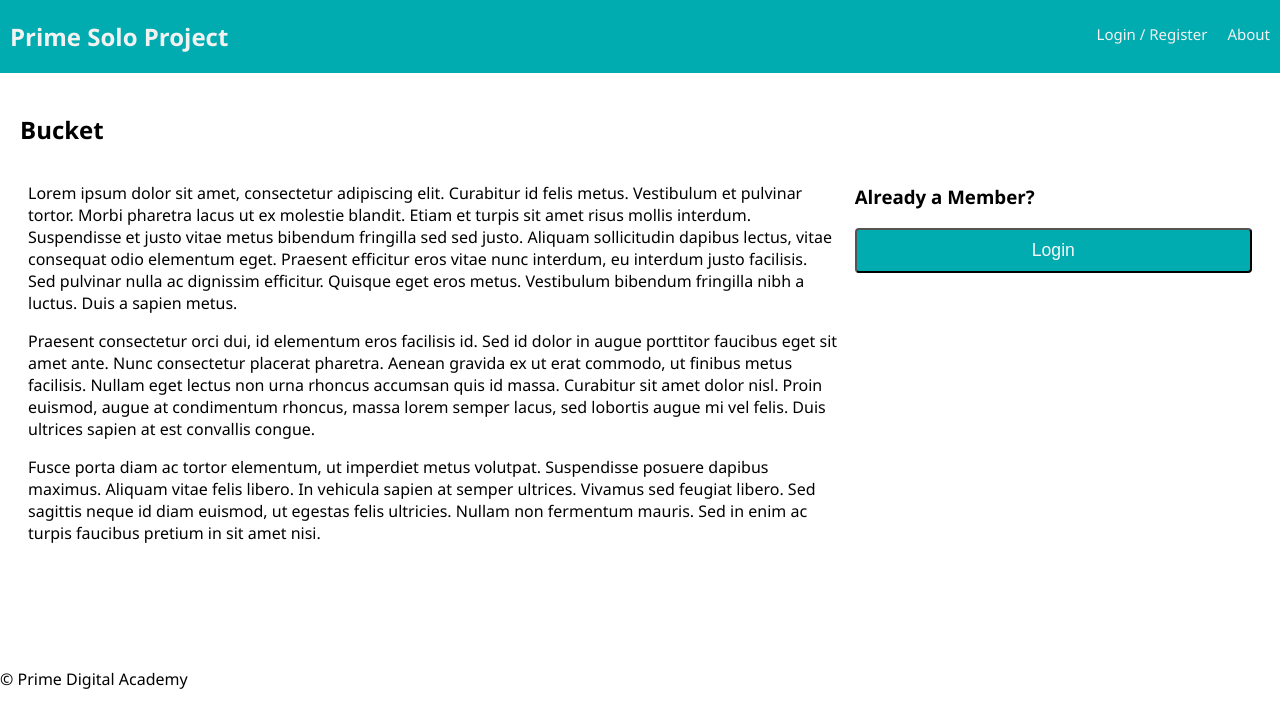
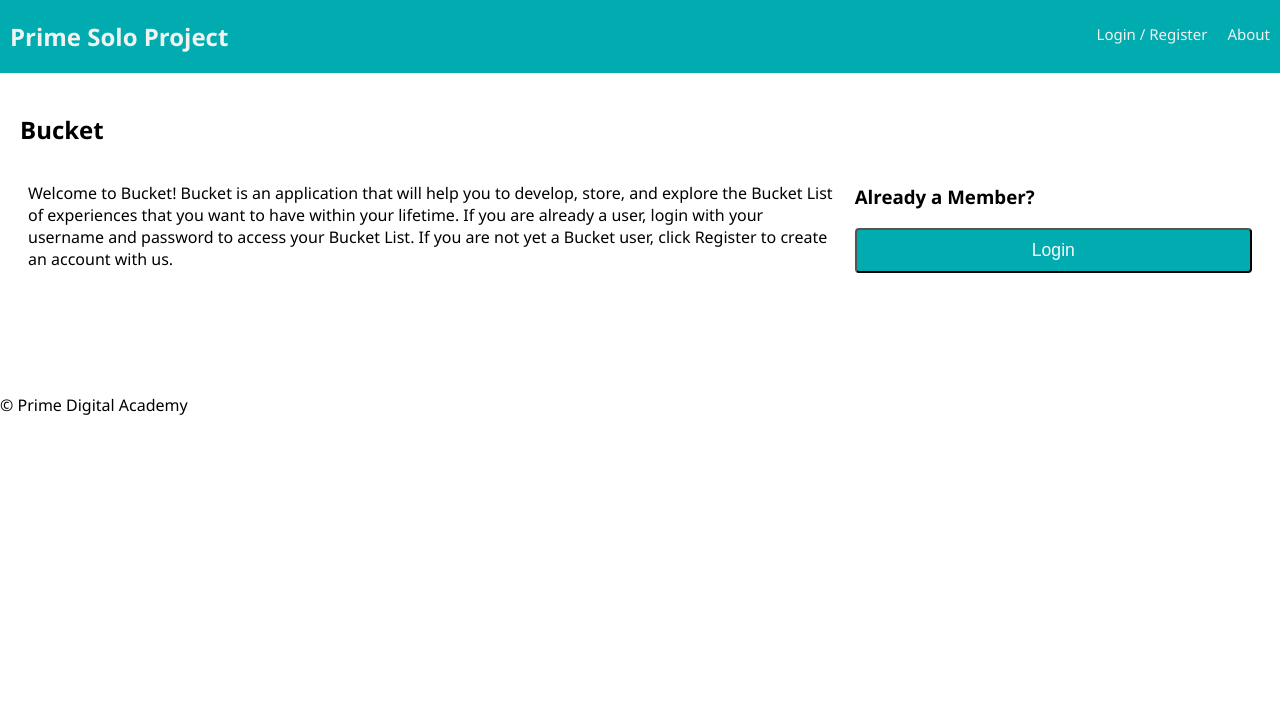
Before and after one commit to atculpepper/bucket-app, a React (Create React App) app: page /#/home in a window 1280 px wide. Shown: the top 728 px of the page. Built offline with nearby package versions, Linux system fonts and the light colour scheme; no server answers.

Commit message:
changed some text on Bucket landing page /home

```diff
--- a/src/components/LandingPage/LandingPage.js
+++ b/src/components/LandingPage/LandingPage.js
@@ -21,35 +21,12 @@ class LandingPage extends Component {
         <div className="grid">
           <div className="grid-col grid-col_8">
             <p>
-              Lorem ipsum dolor sit amet, consectetur adipiscing elit. Curabitur
-              id felis metus. Vestibulum et pulvinar tortor. Morbi pharetra
-              lacus ut ex molestie blandit. Etiam et turpis sit amet risus
-              mollis interdum. Suspendisse et justo vitae metus bibendum
-              fringilla sed sed justo. Aliquam sollicitudin dapibus lectus,
-              vitae consequat odio elementum eget. Praesent efficitur eros vitae
-              nunc interdum, eu interdum justo facilisis. Sed pulvinar nulla ac
-              dignissim efficitur. Quisque eget eros metus. Vestibulum bibendum
-              fringilla nibh a luctus. Duis a sapien metus.
-            </p>
-
-            <p>
-              Praesent consectetur orci dui, id elementum eros facilisis id. Sed
-              id dolor in augue porttitor faucibus eget sit amet ante. Nunc
-              consectetur placerat pharetra. Aenean gravida ex ut erat commodo,
-              ut finibus metus facilisis. Nullam eget lectus non urna rhoncus
-              accumsan quis id massa. Curabitur sit amet dolor nisl. Proin
-              euismod, augue at condimentum rhoncus, massa lorem semper lacus,
-              sed lobortis augue mi vel felis. Duis ultrices sapien at est
-              convallis congue.
-            </p>
-
-            <p>
-              Fusce porta diam ac tortor elementum, ut imperdiet metus volutpat.
-              Suspendisse posuere dapibus maximus. Aliquam vitae felis libero.
-              In vehicula sapien at semper ultrices. Vivamus sed feugiat libero.
-              Sed sagittis neque id diam euismod, ut egestas felis ultricies.
-              Nullam non fermentum mauris. Sed in enim ac turpis faucibus
-              pretium in sit amet nisi.
+              Welcome to Bucket! Bucket is an application that will help you to
+              develop, store, and explore the Bucket List of experiences that
+              you want to have within your lifetime. If you are already a user,
+              login with your username and password to access your Bucket List.
+              If you are not yet a Bucket user, click Register to create an
+              account with us.
             </p>
           </div>
           <div className="grid-col grid-col_4">
```
